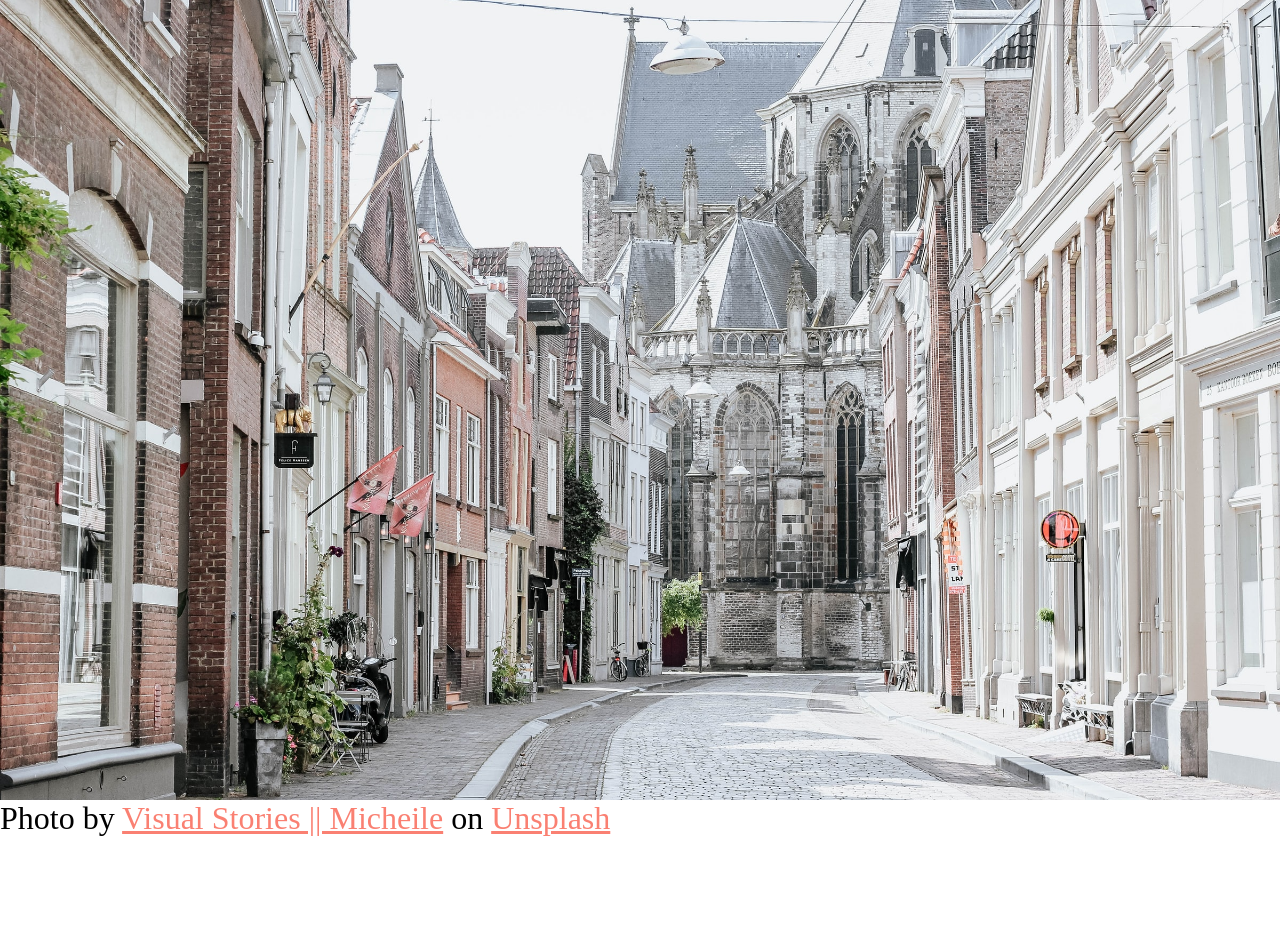
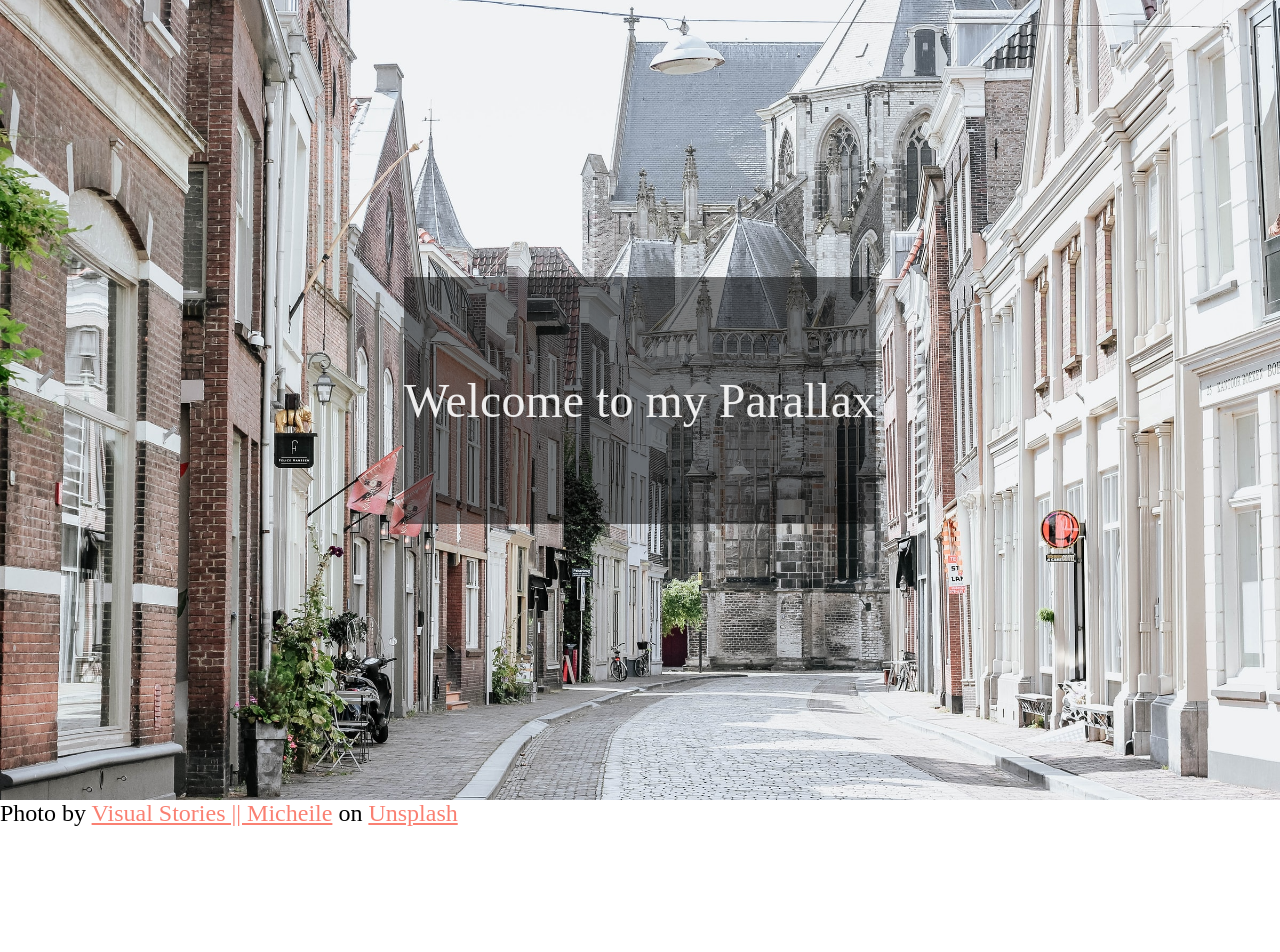
Before and after one commit to louisenorrsen/parallax-website, a plain HTML site: page index.html in a window 1280 px wide. Shown: the top 952 px of the page. Drawn offline with Linux system fonts and the light colour scheme.

Commit message:
Added welcome-text

```diff
--- a/index.html
+++ b/index.html
@@ -8,7 +8,7 @@
     <title>Parallax Website</title>
 </head>
 <body>
-    <div class="parallax" id="img1"></div>
+    <div class="parallax" id="img1"><div class="hero-text">Welcome to my Parallax</div></div>
     <div class="content">
         Photo by <a href="https://unsplash.com/@micheile?utm_source=unsplash&utm_medium=referral&utm_content=creditCopyText">Visual Stories || Micheile</a> on <a href="https://unsplash.com/s/photos/town?utm_source=unsplash&utm_medium=referral&utm_content=creditCopyText">Unsplash</a>
     </div>
--- a/style.css
+++ b/style.css
@@ -27,15 +27,27 @@
     background-position: center;
     background-repeat: no-repeat;
     background-size: cover;
-    position: relative;
+    display: flex;
+    justify-content: center;
+    align-items: center;
+}
+
+.hero-text {
+    background-color: rgb(0, 0, 0, 0.5);
+    color:rgb(255, 255, 255, 0.9);
+    text-align: center;
+    width: 30%;
+    min-width: fit-content;
+    padding: 2em 0;
+    font-size: 3rem;
 }
 
 .content {
     min-height: 500px;
-    font-size: 2rem;
+    font-size: 1.5rem;
 }
 
 a {
-    font-size: 2rem;
+    font-size: 1.5rem;
     color: salmon;
 }
```
